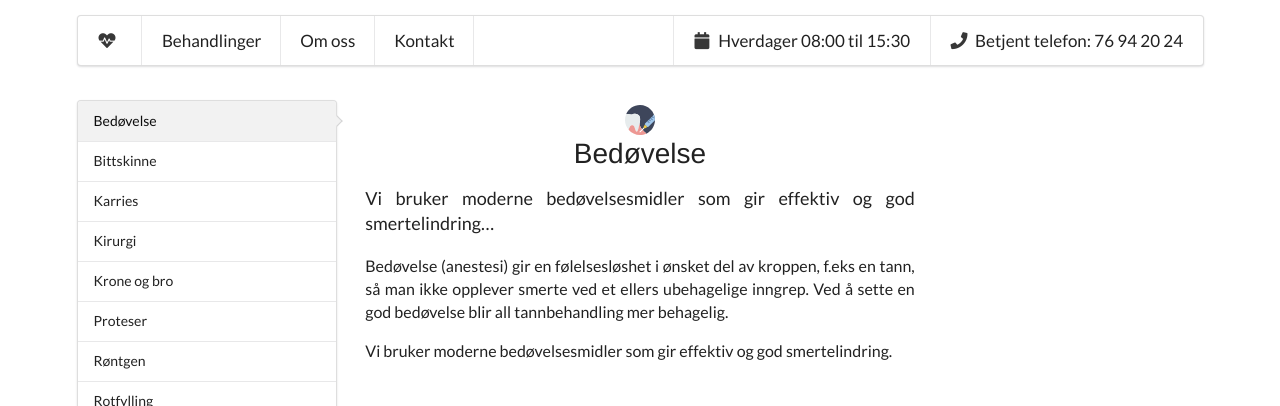
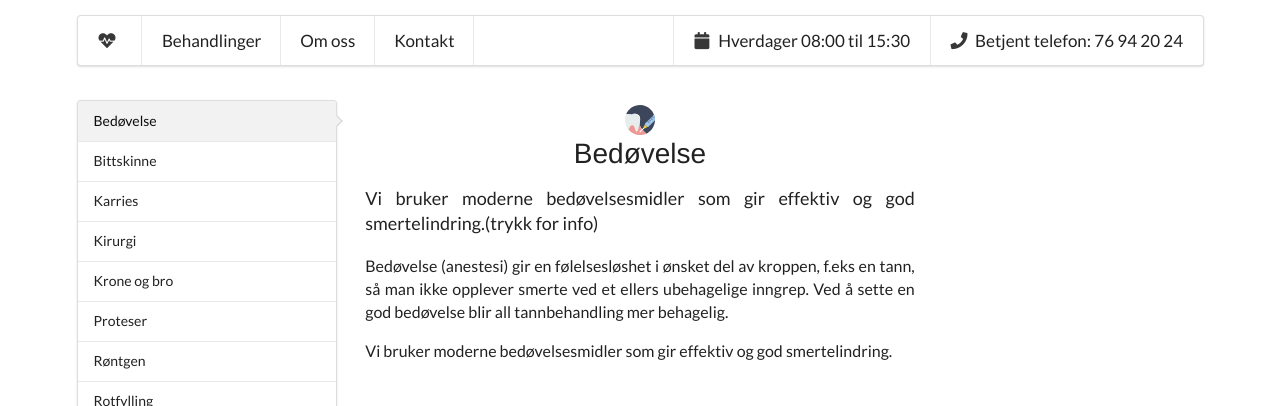
Before and after one commit to Starefossen/tannlege.narvik.no, a Jekyll site: the page built from _treatments/bedovelse.md, in a window 1280 px wide. Shown: the top 406 px of the page. Built offline with Jekyll 4.4.1, drawn with Linux system fonts in a browser that asks for light colours; nearby versions of some CDN libraries.

Commit message:
Update bedovelse.md

```diff
--- a/_treatments/bedovelse.md
+++ b/_treatments/bedovelse.md
@@ -4,7 +4,7 @@ title: Bedøvelse
 image: anesthesia
 ---
 
-Vi bruker moderne bedøvelsesmidler som gir effektiv og god smertelindring...
+Vi bruker moderne bedøvelsesmidler som gir effektiv og god smertelindring.(trykk for info)
 
 <!--more-->
 
```
